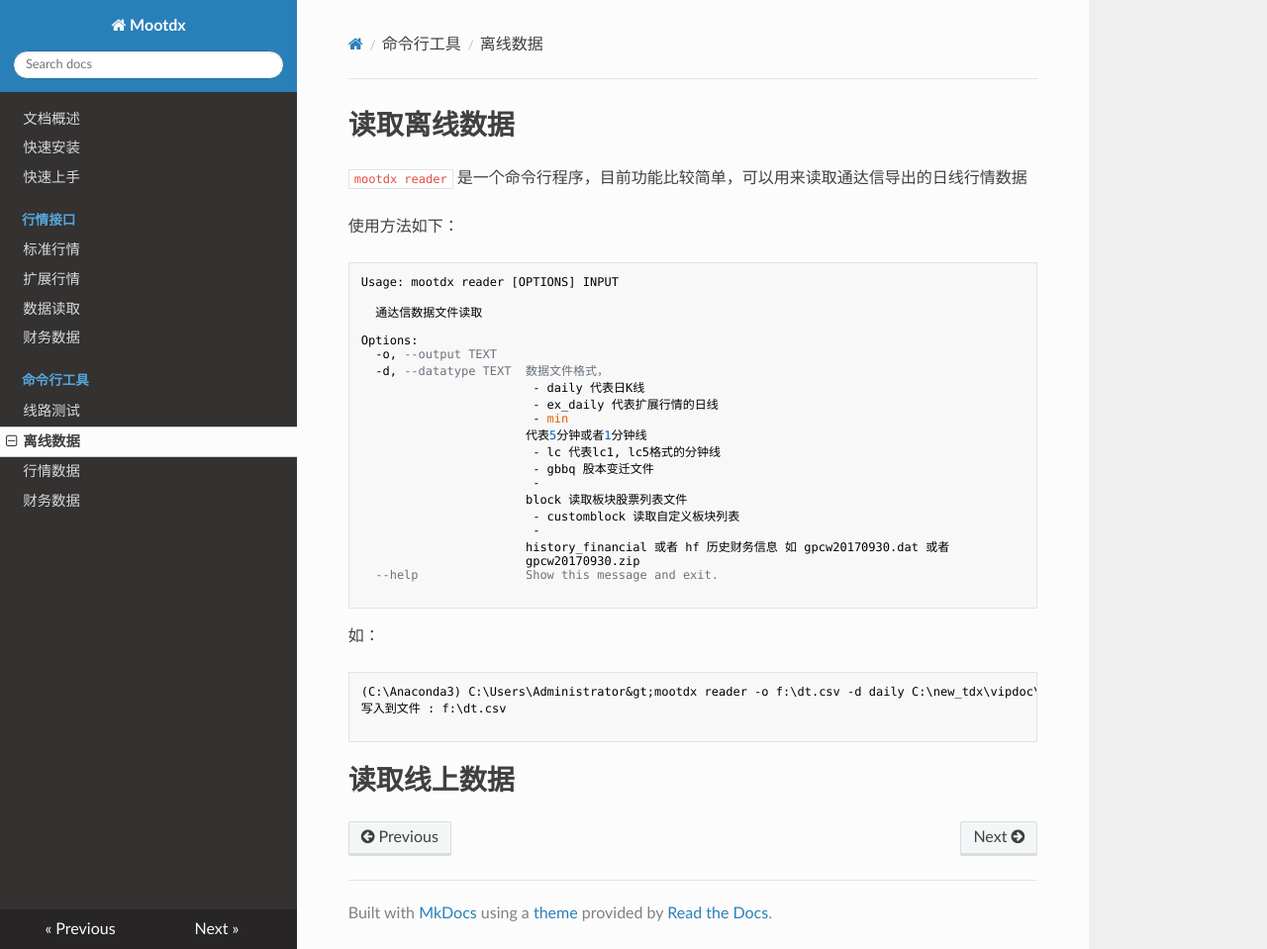
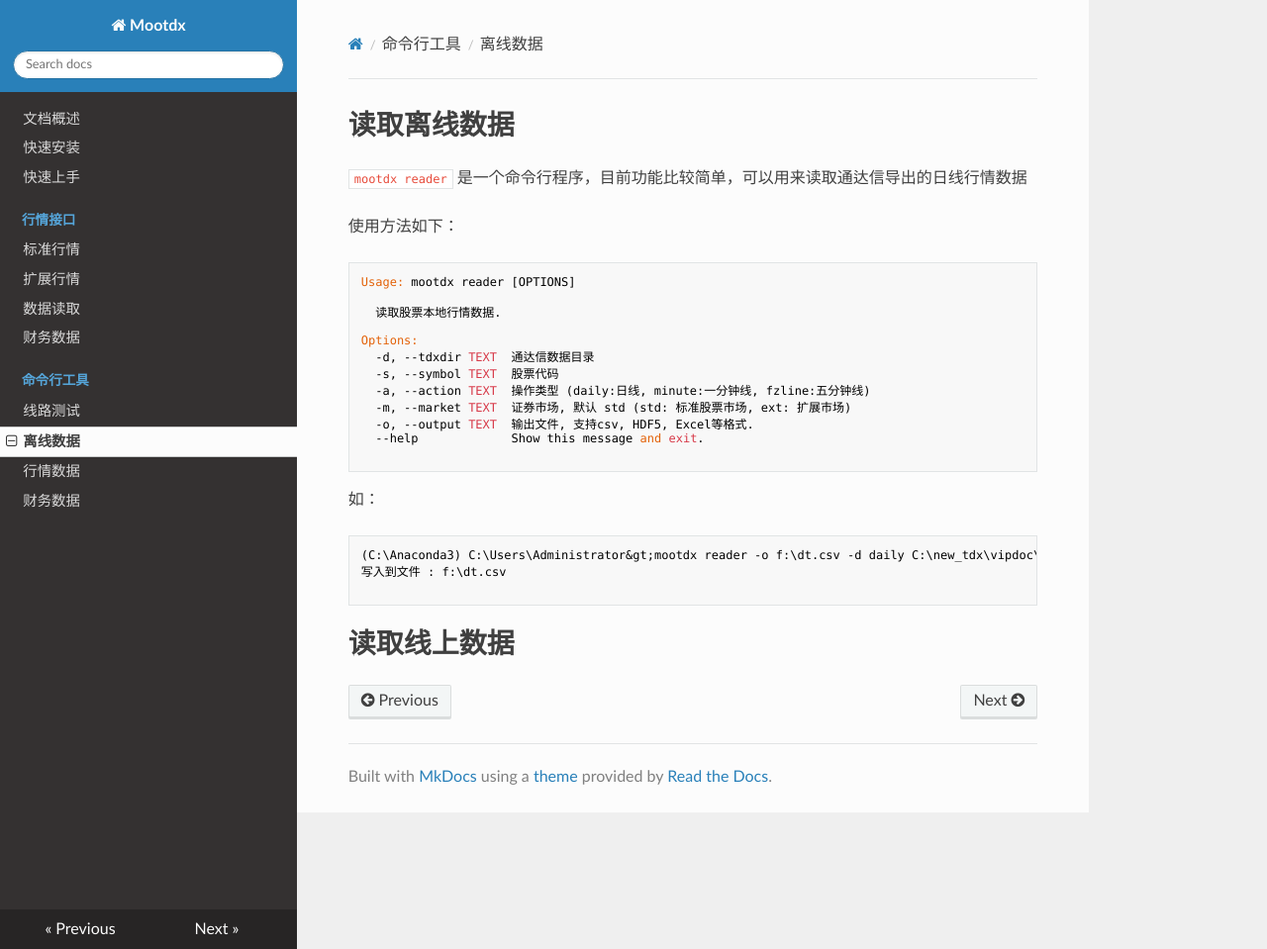
Before and after one commit to mootdx/mootdx, an MkDocs documentation site: the page built from docs/cli/reader.md, in a window 1280 px wide and 959 px high. Shown: the whole window at 99% size. Built offline with MkDocs 1.6.1, drawn with Linux system fonts in a browser that asks for light colours; nearby versions of some CDN libraries; old or Windows-style settings are respelled for this version of MkDocs.

Commit message:
update commit

````diff
--- a/docs/cli/reader.md
+++ b/docs/cli/reader.md
@@ -6,26 +6,17 @@
 使用方法如下：
 
 ```
-Usage: mootdx reader [OPTIONS] INPUT
+Usage: mootdx reader [OPTIONS]
 
-  通达信数据文件读取
+  读取股票本地行情数据.
 
 Options:
-  -o, --output TEXT
-  -d, --datatype TEXT  数据文件格式，
-                        - daily 代表日K线
-                        - ex_daily 代表扩展行情的日线
-                        - min
-                       代表5分钟或者1分钟线
-                        - lc 代表lc1, lc5格式的分钟线
-                        - gbbq 股本变迁文件
-                        -
-                       block 读取板块股票列表文件
-                        - customblock 读取自定义板块列表
-                        -
-                       history_financial 或者 hf 历史财务信息 如 gpcw20170930.dat 或者
-                       gpcw20170930.zip
-  --help               Show this message and exit.
+  -d, --tdxdir TEXT  通达信数据目录
+  -s, --symbol TEXT  股票代码
+  -a, --action TEXT  操作类型 (daily:日线, minute:一分钟线, fzline:五分钟线)
+  -m, --market TEXT  证券市场, 默认 std (std: 标准股票市场, ext: 扩展市场)
+  -o, --output TEXT  输出文件, 支持csv, HDF5, Excel等格式.
+  --help             Show this message and exit.
 
 ```
 
````
Also changed, not shown: 8 other files.
